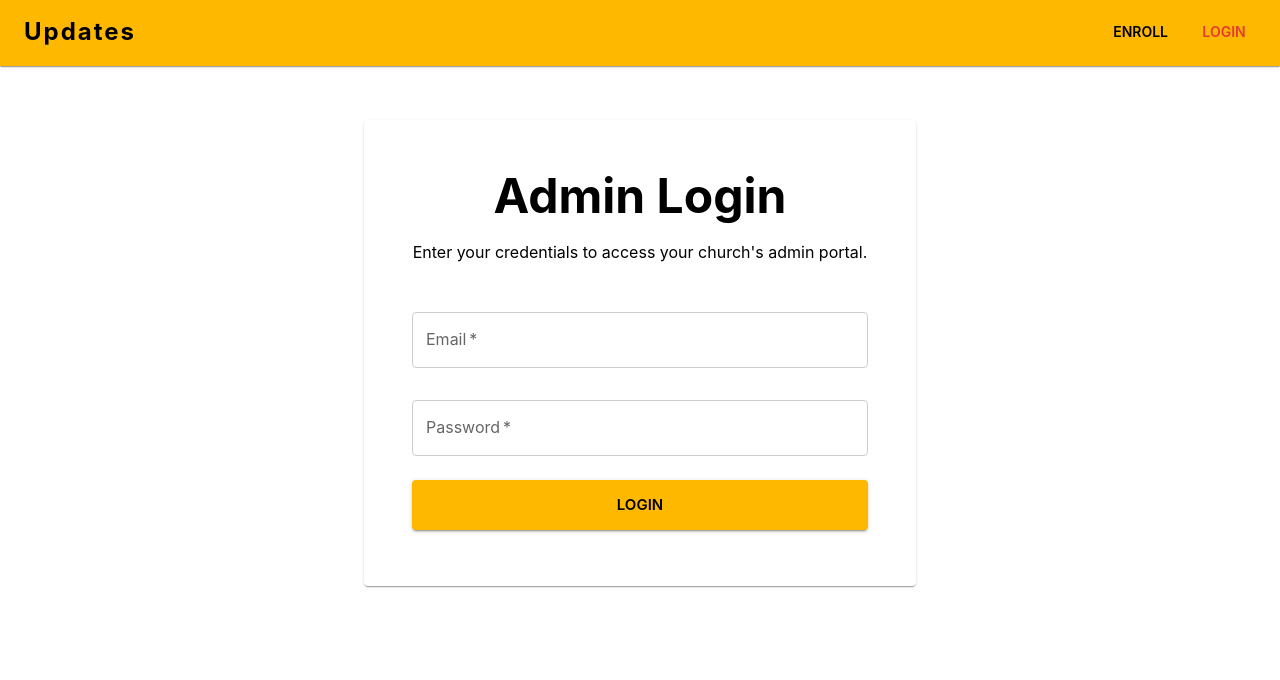
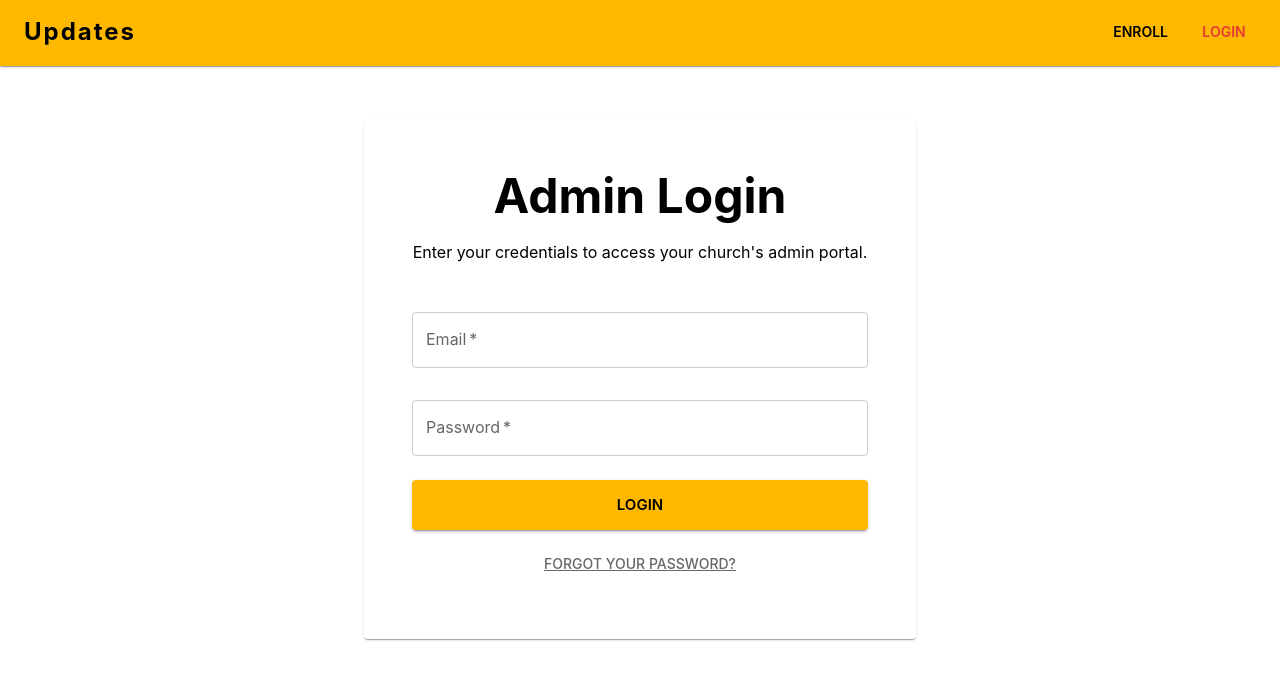
Before and after one commit to jmezalon/updates-admin, a React (Create React App) app: page /login in a window 1280 px wide. Shown: the top 680 px of the page. Built offline with nearby package versions, Linux system fonts and the light colour scheme.

Commit message:
password reset is working

```diff
--- a/src/pages/LoginPage.tsx
+++ b/src/pages/LoginPage.tsx
@@ -1,6 +1,6 @@
 import React, { useState } from 'react';
 import { Box, Container, Typography, Button, Card, CardContent, TextField, Alert } from '@mui/material';
-import { useNavigate } from 'react-router-dom';
+import { useNavigate, Link } from 'react-router-dom';
 import { Navbar } from '../components/Navbar';
 import { useAuth } from '../auth/AuthContext';
 
@@ -80,8 +80,7 @@ export function LoginPage() {
               </Button>
             </form>
 
-            {/* TODO: Forgot Password Link - work on this later! */}
-            {/* <Box sx={{ textAlign: 'center', mt: 2 }}>
+            <Box sx={{ textAlign: 'center', mt: 2 }}>
               <Button
                 component={Link}
                 to="/forgot-password"
@@ -96,7 +95,7 @@ export function LoginPage() {
               >
                 Forgot your password?
               </Button>
-            </Box> */}
+            </Box>
           </CardContent>
         </Card>
       </Container>
```
